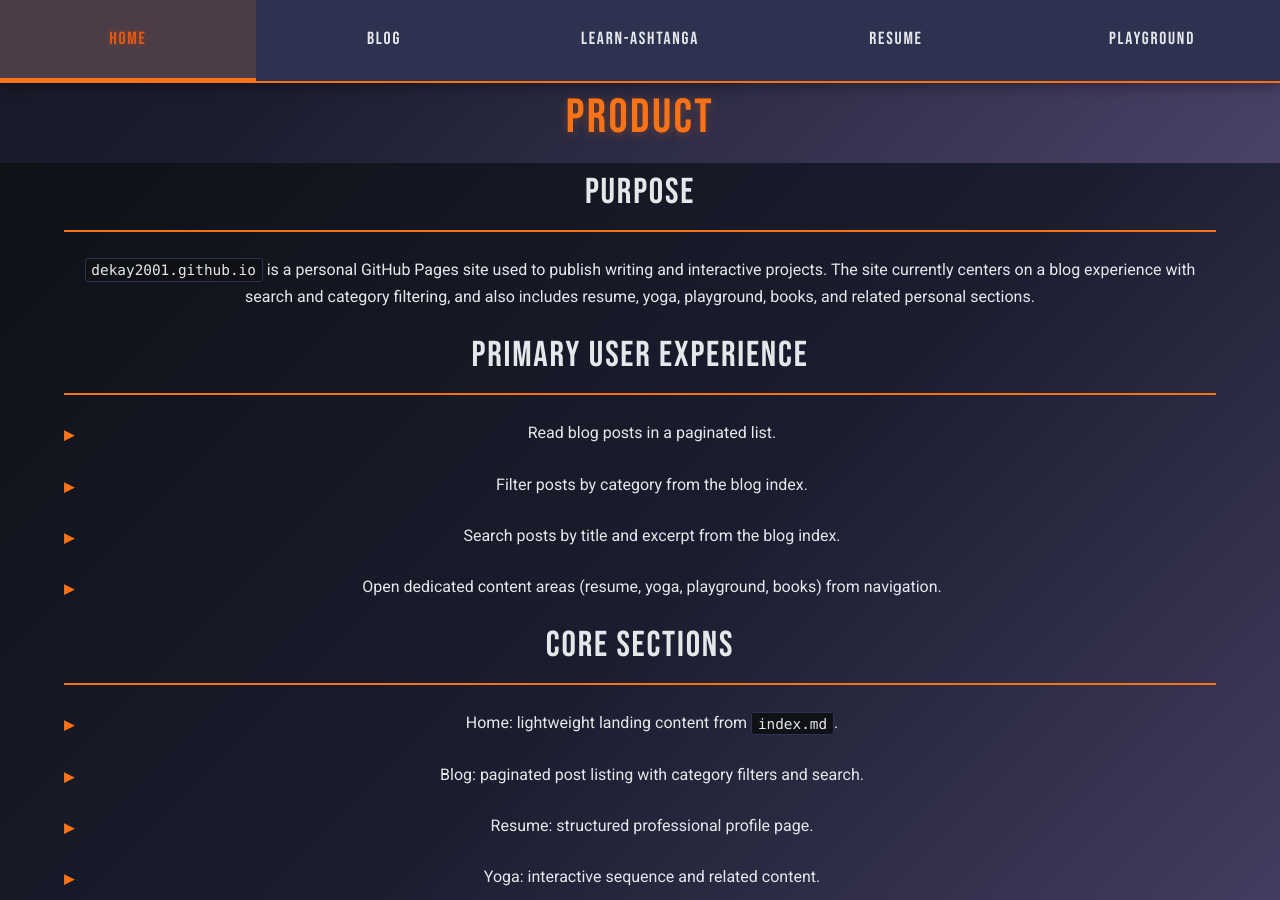
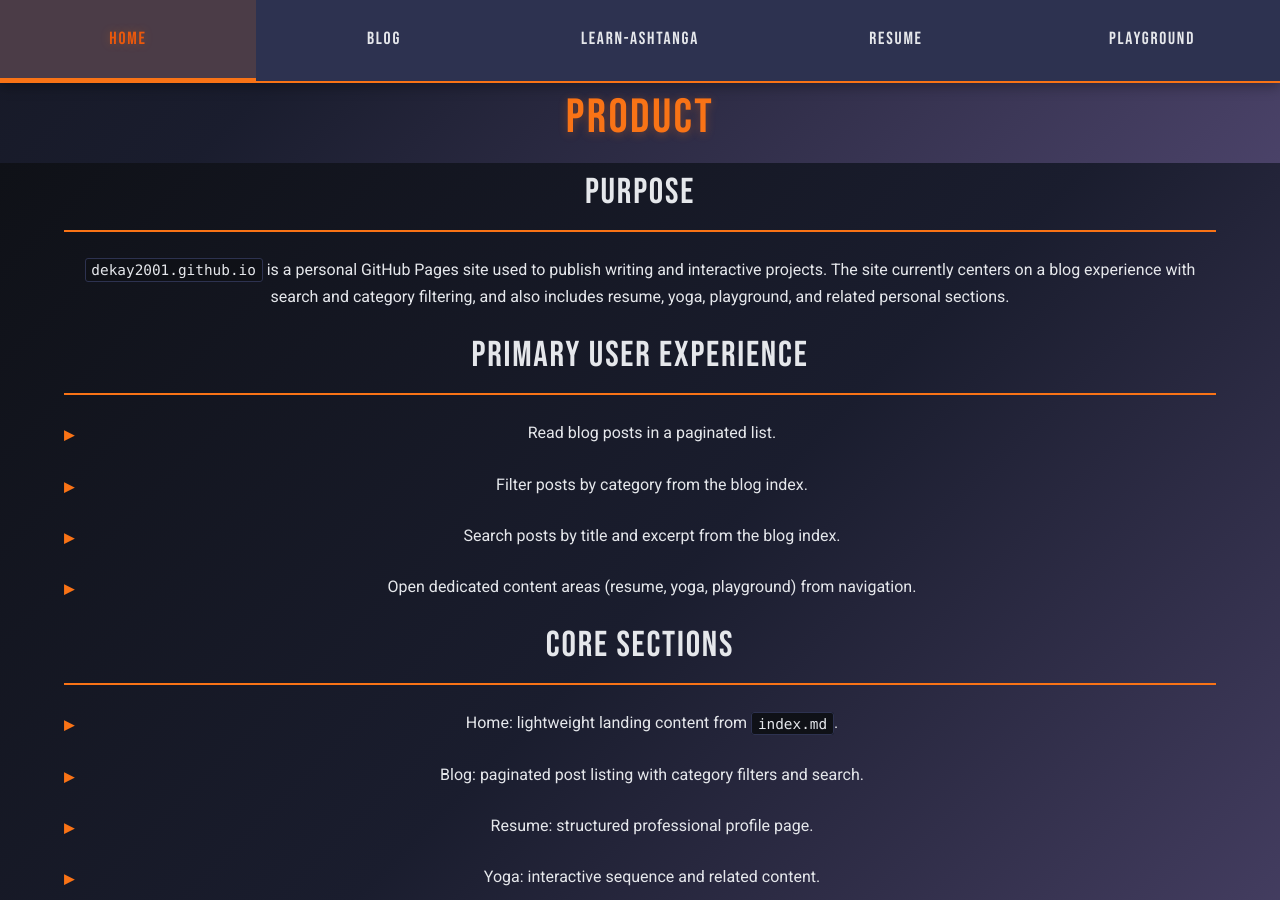
Before and after one commit to dekay2001/dekay2001.github.io, a Jekyll site: the page built from PRODUCT.md, in a window 1280 px wide and 900 px high, scrolled down 737 px. Built offline with Jekyll 4.4.1, drawn with Linux system fonts in a browser that asks for light colours; our own code applies the rules of GitHub Pages for plain Markdown files.

Commit message:
Update PRODUCT.md
Co-authored-by: Copilot <175728472+Copilot@users.noreply.github.com>

```diff
--- a/PRODUCT.md
+++ b/PRODUCT.md
@@ -1,13 +1,13 @@
 # Product
 
 ## Purpose
-`dekay2001.github.io` is a personal GitHub Pages site used to publish writing and interactive projects. The site currently centers on a blog experience with search and category filtering, and also includes resume, yoga, playground, books, and related personal sections.
+`dekay2001.github.io` is a personal GitHub Pages site used to publish writing and interactive projects. The site currently centers on a blog experience with search and category filtering, and also includes resume, yoga, playground, and related personal sections.
 
 ## Primary User Experience
 - Read blog posts in a paginated list.
 - Filter posts by category from the blog index.
 - Search posts by title and excerpt from the blog index.
-- Open dedicated content areas (resume, yoga, playground, books) from navigation.
+- Open dedicated content areas (resume, yoga, playground) from navigation.
 
 ## Core Sections
 - Home: lightweight landing content from `index.md`.
```
